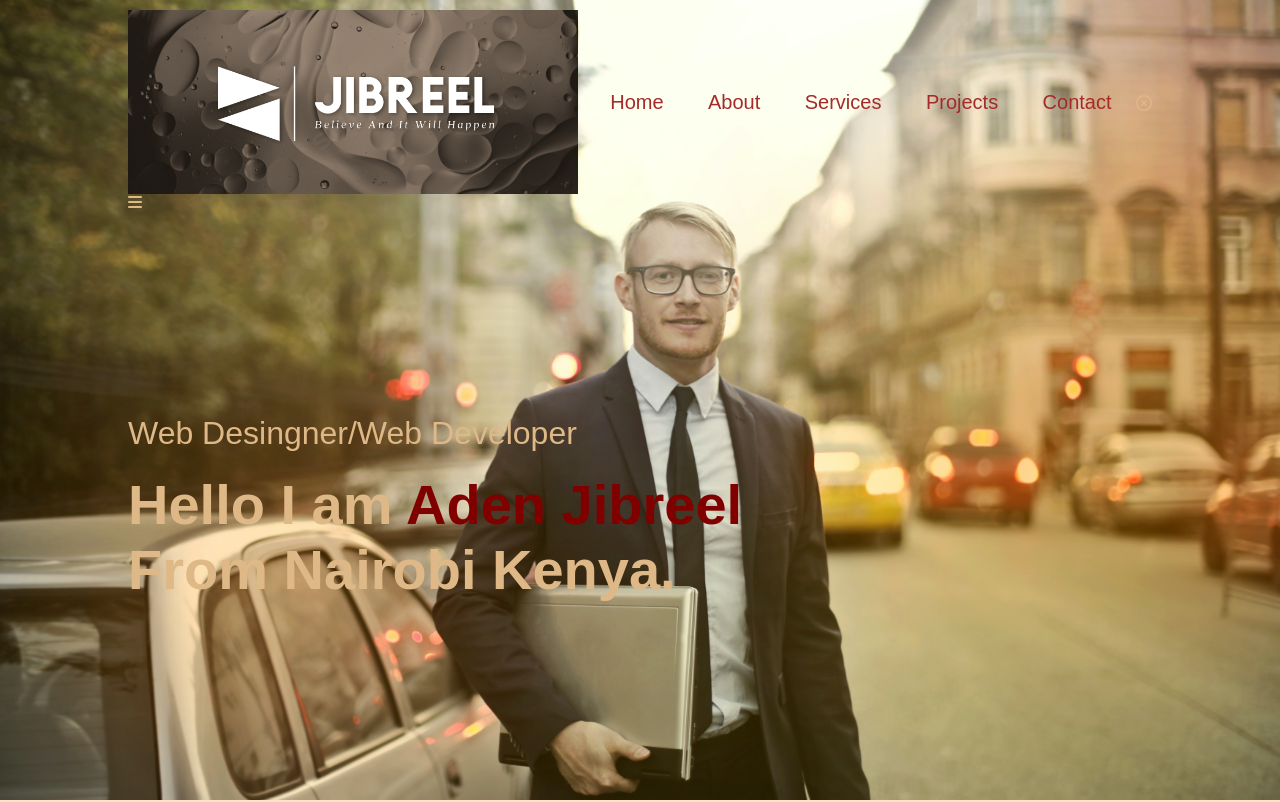
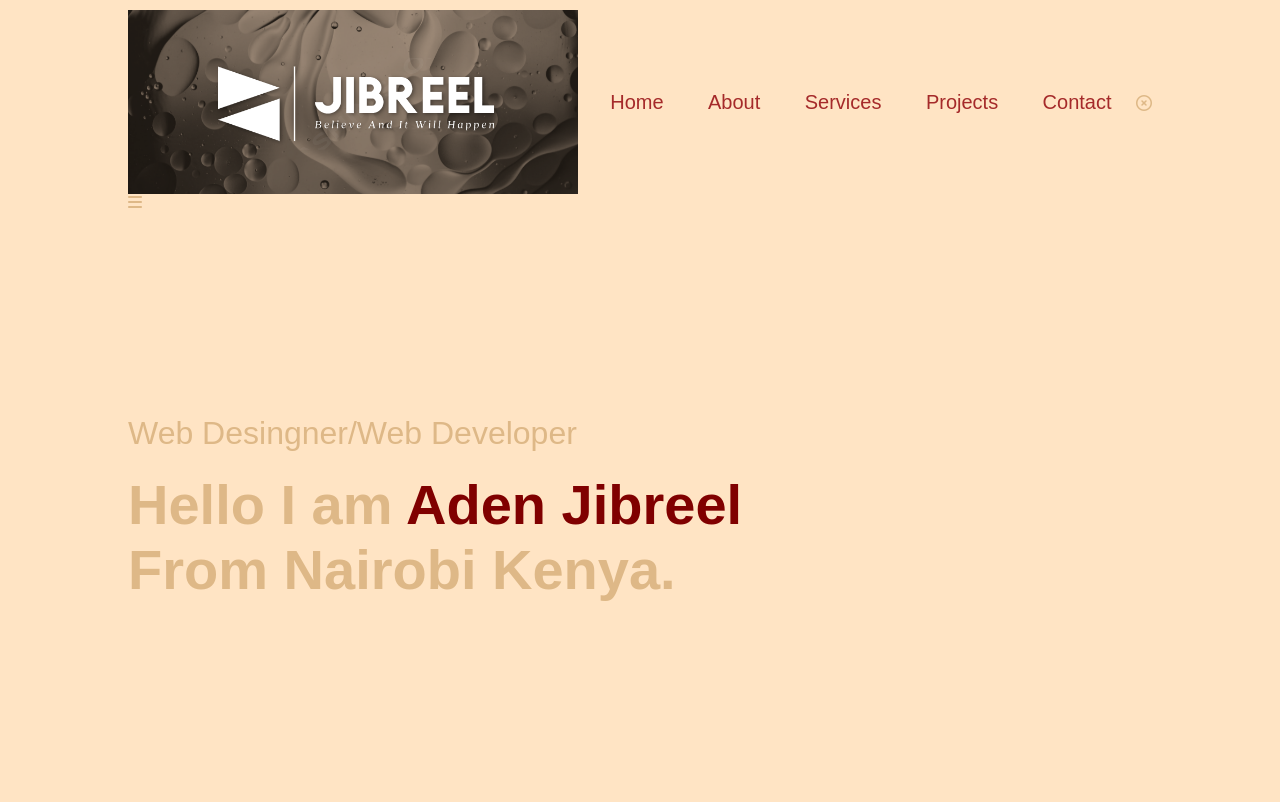
Before and after one commit to bullejibril/jibreelportfolio, a plain HTML site: page index.html in a window 1280 px wide. Shown: the top 802 px of the page. Drawn offline with Linux system fonts and the light colour scheme.

Commit message:
Update styles.css

```diff
--- a/styles.css
+++ b/styles.css
@@ -12,7 +12,7 @@ body{
 #header{
     width: 100%;
     height: 100vh;
-    background-image: url(images/ceo1.jpg);
+
     background-size: cover;
     background-position: center;
 }
```
